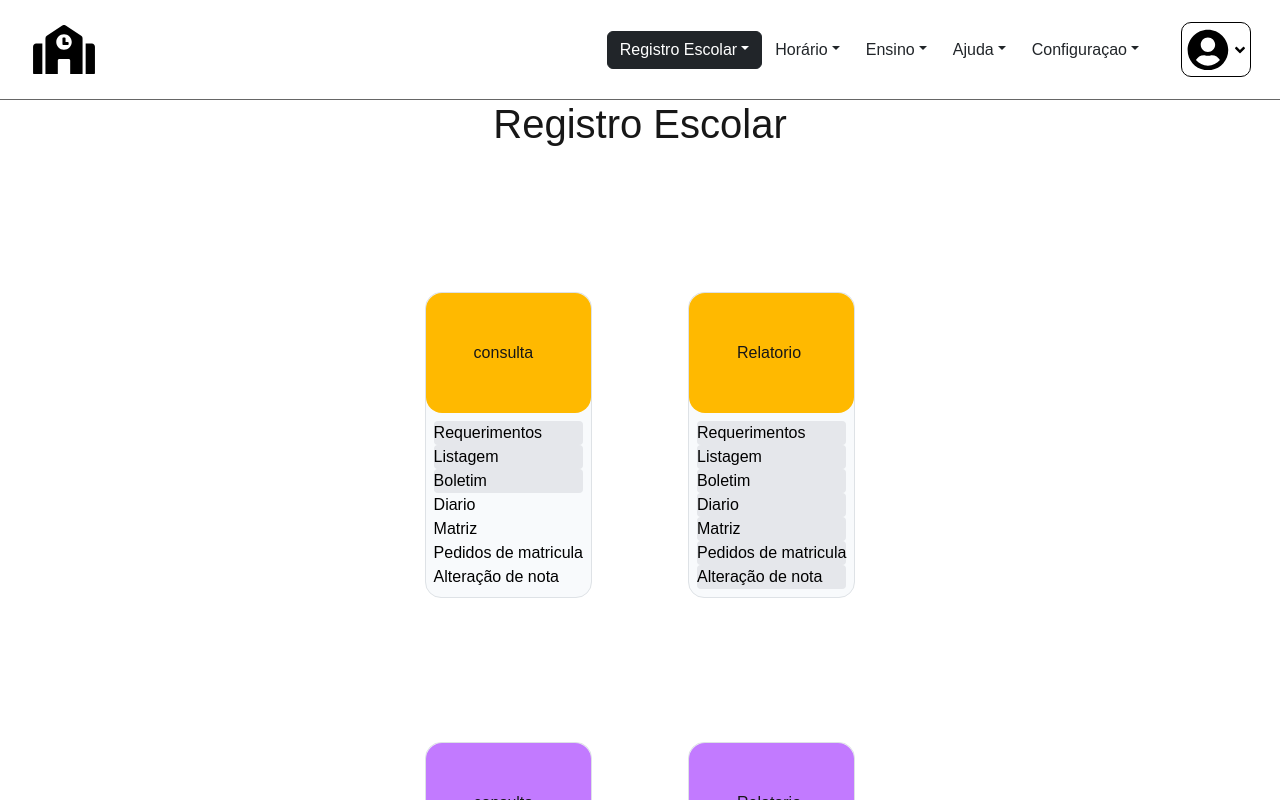
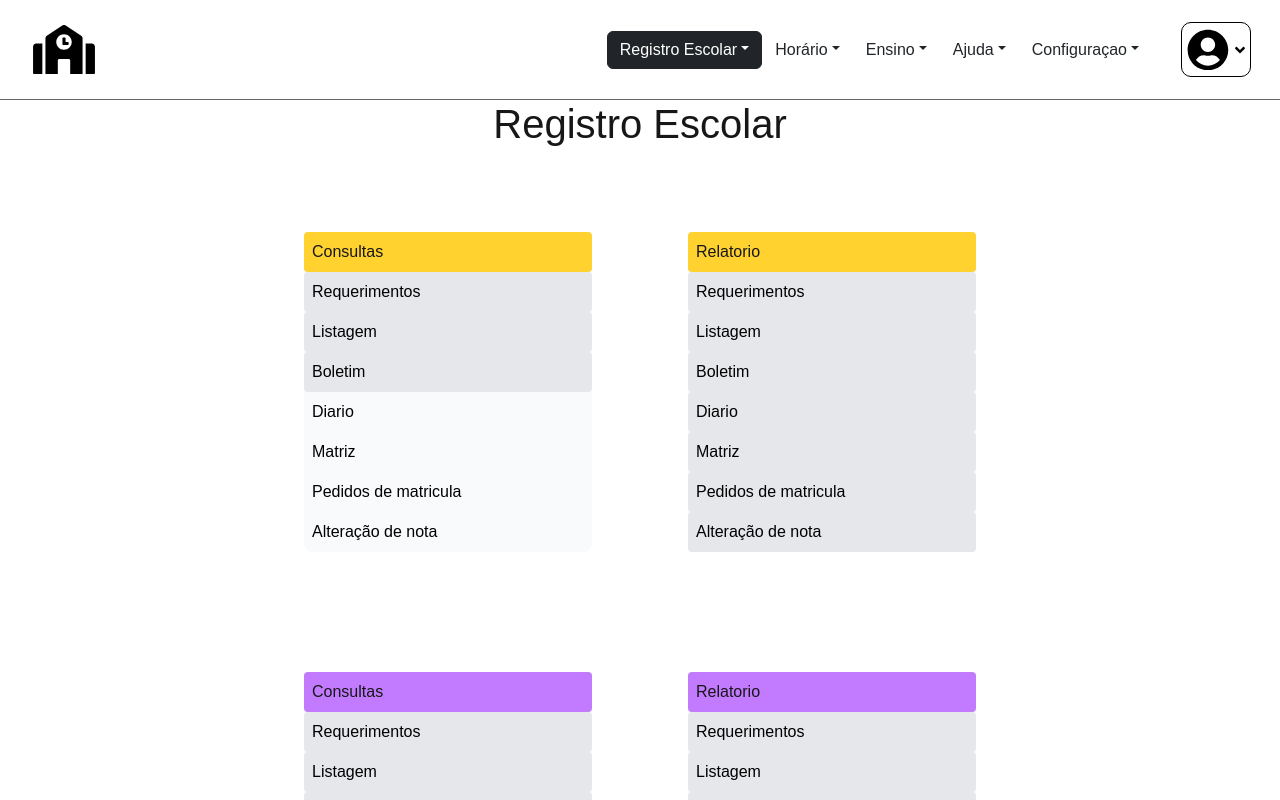
Before and after one commit to EdivanCarvalho1/registro-academico-front, a Next.js app: page /consulta_relatorio in a window 1280 px wide. Shown: the top 800 px of the page. Built offline with nearby package versions, Linux system fonts and the light colour scheme.

Commit message:
ajustes na pagina

```diff
--- a/src/app/consulta_relatorio/components/consulta.js
+++ b/src/app/consulta_relatorio/components/consulta.js
@@ -3,19 +3,18 @@ import React from 'react'
 
 export default function Consulta({ color }){
   return (
-    <div className='border rounded-2xl bg-slate-50 m-5 '>
-      <header className={`rounded-2xl p-5 ${color}`}>
-      consulta
-
+    <div className=' rounded-lg bg-slate-50 m-5 w-72 h-full '>
+      <header className={`rounded-sm ${color} p-2 `}>
+        Consultas
       </header>
-      <div className='flex flex-column text-black p-2 items-start justify-items-start'>
-        <a href='#' className='bg-gray-200 w-full rounded-sm text-black text-decoration-none'>Requerimentos</a>
-        <a href='#' className='bg-gray-200 w-full rounded-sm text-black text-decoration-none '>Listagem</a>
-        <a href='#' className='bg-gray-200 w-full rounded-sm text-black text-decoration-none'>Boletim</a>
-        <a href='#' className='text-decoration-none text-black'>Diario</a>
-        <a href='#' className='text-decoration-none text-black '>Matriz</a>
-        <a href='#' className='text-decoration-none text-black'>Pedidos de matricula</a>
-        <a href='#' className='text-decoration-none text-black'>Alteração de nota</a>
+      <div className='flex flex-column text-black justify-items-start'>
+        <a href='#' className='bg-gray-200 w-full rounded-sm text-black text-decoration-none p-2  '>Requerimentos</a>
+        <a href='#' className='bg-gray-200 w-full rounded-sm text-black text-decoration-none p-2'>Listagem</a>
+        <a href='#' className='bg-gray-200 w-full rounded-sm text-black text-decoration-none p-2'>Boletim</a>
+        <a href='#' className='text-decoration-none text-black p-2'>Diario</a>
+        <a href='#' className='text-decoration-none text-black p-2'>Matriz</a>
+        <a href='#' className='text-decoration-none text-black p-2'>Pedidos de matricula</a>
+        <a href='#' className='text-decoration-none text-black p-2'>Alteração de nota</a>
       </div>
       </div>
   )
--- a/src/app/consulta_relatorio/components/relatorio.js
+++ b/src/app/consulta_relatorio/components/relatorio.js
@@ -2,16 +2,18 @@ import React from 'react'
 
 export default function Relatorio({color}){
   return (
-    <div className="border rounded-2xl bg-slate-50 m-5">
-      <header className={`rounded-2xl p-5 ${color}`}>Relatorio</header>
-      <div className="flex flex-column text-black p-2 items-start justify-items-start">
-        <a href='#' className='bg-gray-200 w-full rounded-sm text-black text-decoration-none'>Requerimentos</a>
-        <a href='#' className='bg-gray-200 w-full rounded-sm text-black text-decoration-none'>Listagem</a>
-        <a href='#' className='bg-gray-200 w-full rounded-sm text-black text-decoration-none'>Boletim</a>
-        <a href='#' className='bg-gray-200 w-full rounded-sm text-black text-decoration-none'>Diario</a>
-        <a href='#' className='bg-gray-200 w-full rounded-sm text-black text-decoration-none'>Matriz</a>
-        <a href='#' className='bg-gray-200 w-full rounded-sm text-black text-decoration-none'>Pedidos de matricula</a>
-        <a href='#' className='bg-gray-200 w-full rounded-sm text-black text-decoration-none'>Alteração de nota</a>
+    <div className=" rounded-lg bg-slate-50 m-5 w-72 h-full ">
+      <header className={`rounded-sm ${color} p-2`}>
+        Relatorio
+        </header>
+      <div className="flex flex-column text-black justify-items-start ">
+        <a href='#' className='bg-gray-200 w-full rounded-sm text-black text-decoration-none p-2 '>Requerimentos</a>
+        <a href='#' className='bg-gray-200 w-full rounded-sm text-black text-decoration-none p-2 '>Listagem</a>
+        <a href='#' className='bg-gray-200 w-full rounded-sm text-black text-decoration-none p-2  '>Boletim</a>
+        <a href='#' className='bg-gray-200 w-full rounded-sm text-black text-decoration-none p-2 '>Diario</a>
+        <a href='#' className='bg-gray-200 w-full rounded-sm text-black text-decoration-none p-2 '>Matriz</a>
+        <a href='#' className='bg-gray-200 w-full rounded-sm text-black text-decoration-none p-2 '>Pedidos de matricula</a>
+        <a href='#' className='bg-gray-200 w-full rounded-sm text-black text-decoration-none p-2 '>Alteração de nota</a>
       </div>
     </div>
   );
--- a/src/app/consulta_relatorio/page.js
+++ b/src/app/consulta_relatorio/page.js
@@ -2,35 +2,32 @@ import React from 'react'
 import Header from '../matricula/components/header/header'
 import Consulta from './components/consulta'
 import Relatorio from './components/relatorio'
-export default function Home(){
+
+export default function Home() {
   return (
-    <div>
-      <Header/>
-      <div className='w-full h-screen'>
-        <div className='flex justify-center items-center'>
-          <h1>Registro Escolar</h1>
+    <div className="bg-purple-700 min-h-screen flex justify-center">
+      <div className="bg-white w-full max-w-screen-xl">
+        <Header />
+        <div className="w-full">
+          <div className="h-screen">
+            <div className="flex justify-center items-center">
+              <h1 className="text-2xl font-bold">Registro Escolar</h1>
+            </div>
+            <div className="flex flex-col m-7 justify-center items-center">
+              <div className="inline-flex">
+                <Consulta color="bg-amber-300" />
+                <Relatorio color="bg-amber-300" />
+              </div>
+              <div className="mt-4">
+                <div className="inline-flex">
+                  <Consulta color="bg-purple-400" />
+                  <Relatorio color="bg-purple-400" />
+                </div>
+              </div>
+            </div>
+          </div>
         </div>
-        <div className='flex flex-col m-10 justify-center items-center'>
-
-            <div className='inline-flex m-5'>
-              <Consulta color="bg-amber-400"  />
-              <Relatorio color="bg-amber-400"/>
-          </div>
-          <div>
-            <div className='inline-flex'>
-            <Consulta color="bg-purple-400"/>
-            <Relatorio color="bg-purple-400"/>
-          </div>
-
-        </div>
-        </div>
-        </div>
-        </div>
-
-
-
-
-
-
+      </div>
+    </div>
   )
 }
```
